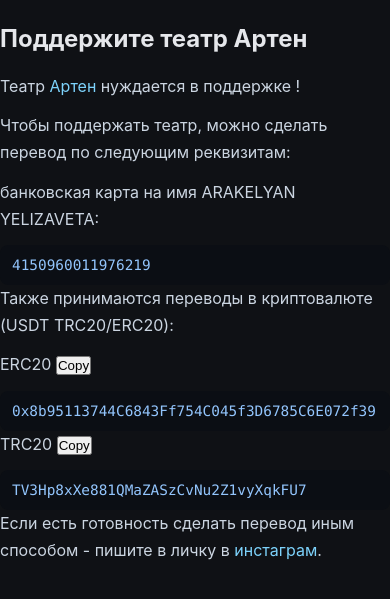
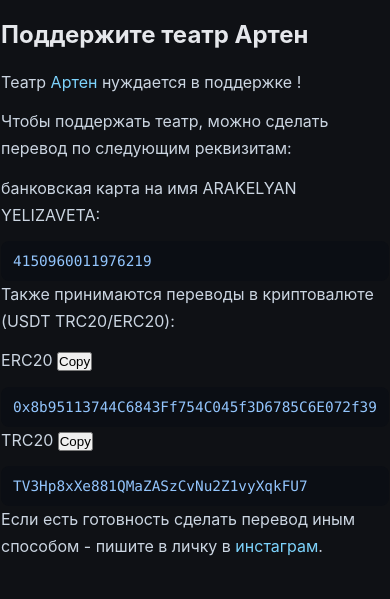
Before and after one commit to ispacex/ispacex.github.io, a Jekyll site: the page built from theatre/donate/index.md, in a window 390 px wide. Shown: the top 599 px of the page. Built offline with Jekyll 4.4.1, drawn with Linux system fonts in a browser that asks for light colours.

Commit message:
fix markup

```diff
--- a/_layouts/donate.html
+++ b/_layouts/donate.html
@@ -82,7 +82,7 @@
 
 @media (max-width: 480px) {
   body {
-    padding: 24px 0;        /* less vertical padding on small screens */
+    padding: 20px;        /* less vertical padding on small screens */
   }
 
   .container {
```
